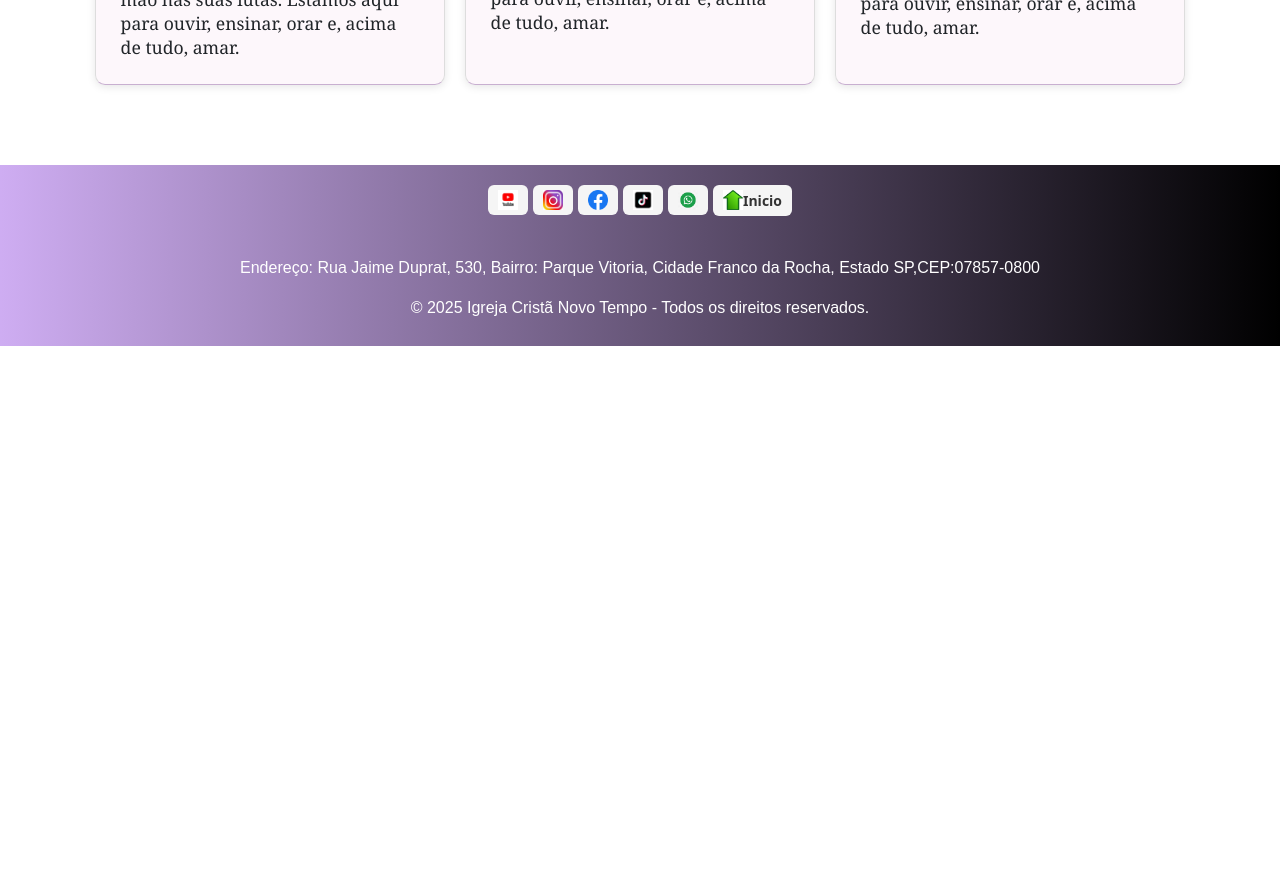
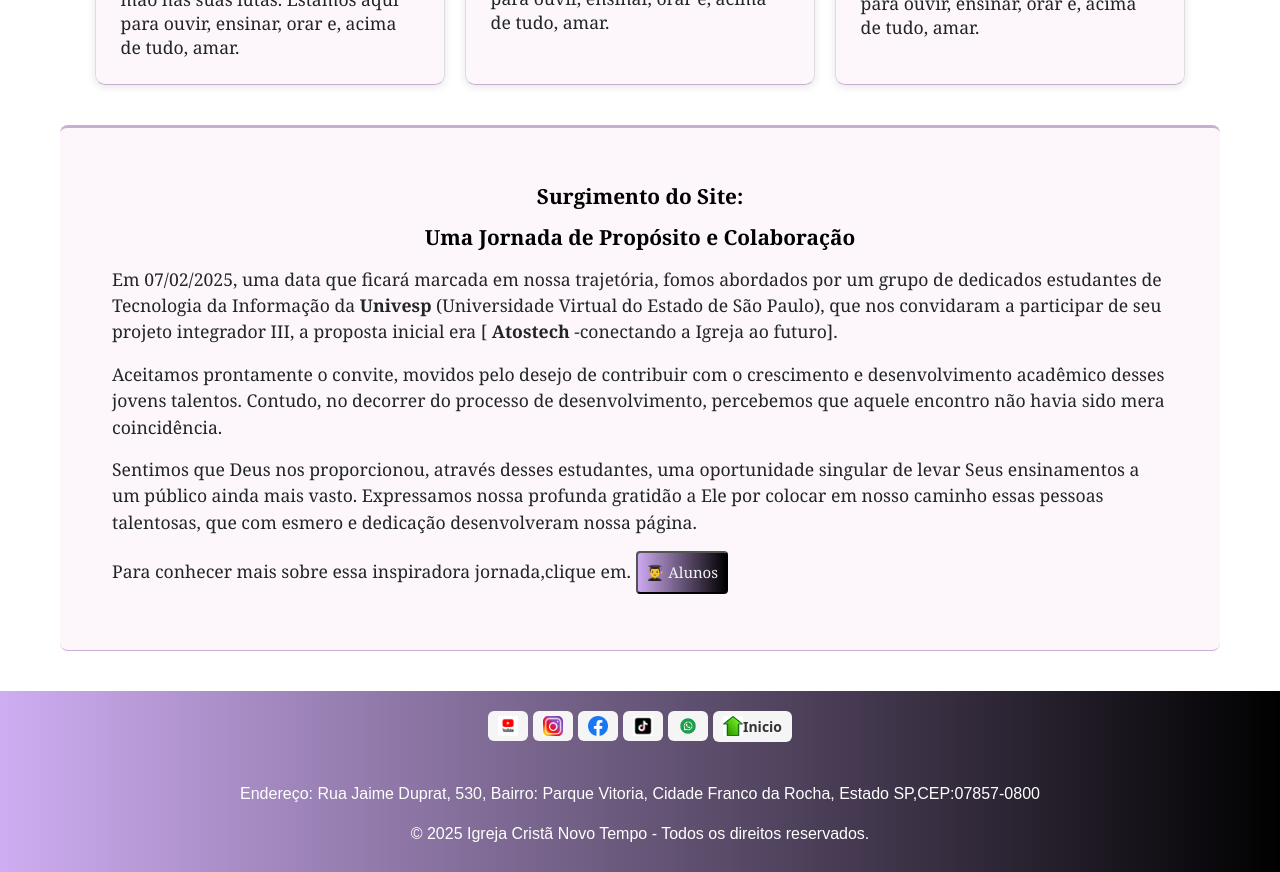
Before and after one commit to Andressa-Gomes/Atostech, an Angular app: page /whoweare in a window 1280 px wide. Shown: the part 4400-5272 px from the top of the page. Before the commit the page ends 4746 px from the top, so only its background shows below. Built offline with nearby package versions, Linux system fonts and the light colour scheme.

Commit message:
criando modal Alunos

```diff
--- a/src/app/who-are-we/who-are-we.component.css
+++ b/src/app/who-are-we/who-are-we.component.css
@@ -42,6 +42,8 @@
 p{
     font-size: 1.1rem;
     line-height: 1.5;
+
+
 
 }
 
@@ -142,6 +144,51 @@
 
 
 
+.hSite {
+    padding: 40px;
+    background-color: #f6e4f14b;
+    border-top: 0.2rem solid  #58137350;
+     border-bottom: 0.1rem solid #58137350;
+     border-radius: 0.5rem;
+  }
+
+  /* história site */
+
+.botao-link {
+
+     display: inline-block;
+    background: linear-gradient(to right, rgba(137, 56, 224, 0.41), black);
+    color: #f4f4f4;
+    font-size: 15px;
+     padding: 0.5rem;
+    text-decoration: none;
+    border-radius: 4px;
+    text-align: center;
+    cursor: pointer;
+
+
+}
+.botao-link:hover{
+    background:rgb(22, 22, 197);
+}
+
+.fechar-artigo {
+ display: inline-block;
+    background: linear-gradient(to right, rgba(137, 56, 224, 0.41), black);
+    color: white;
+    font-size: 15px;
+     padding: 0.5rem;
+    text-decoration: none;
+
+    border-radius: 4px;
+    text-align: center;
+    cursor: pointer;
+}
+
+.fechar-artigo:hover{
+    background:rgb(22, 22, 197);
+}
+
 /* Responsivo */
 @media (max-width: 768px) {
     .content-container,
--- a/src/app/who-are-we/who-are-we.component.html
+++ b/src/app/who-are-we/who-are-we.component.html
@@ -147,5 +147,49 @@
             </div>
         </section>
 
+
+        <section class="hSite">
+            <div class="container">
+
+              <div class="texto">
+                <h3 class="sub-titulo">Surgimento do Site:</h3>
+                <h3 class="sub-titulo">Uma Jornada de Propósito e Colaboração</h3>
+                <p>Em 07/02/2025, uma data que ficará marcada em nossa trajetória, fomos abordados por um grupo de dedicados estudantes de Tecnologia da Informação  da <strong>Univesp</strong>  (Universidade Virtual do Estado de São Paulo), que nos convidaram a participar de seu projeto integrador III, a proposta inicial era [ <strong>Atostech</strong> -conectando a Igreja ao futuro].</p>
+                <p>Aceitamos prontamente o convite, movidos pelo desejo de contribuir com o crescimento e desenvolvimento acadêmico desses jovens talentos. Contudo, no decorrer do processo de desenvolvimento, percebemos que aquele encontro não havia sido mera coincidência.</p>
+                <p>Sentimos que Deus nos proporcionou, através desses estudantes, uma oportunidade singular de levar Seus ensinamentos a um público ainda mais vasto. Expressamos nossa profunda gratidão a Ele por colocar em nosso caminho essas pessoas talentosas, que com esmero e dedicação desenvolveram nossa página.</p>
+
+
+                <p>
+  Para conhecer mais sobre essa inspiradora jornada,clique em.
+  <button (click)="mostrarAlunos = true" class="botao-link">👨‍🎓 Alunos</button>
+</p>
+
+<!-- O article só aparece quando mostrarAlunos for true -->
+@if (mostrarAlunos) {
+  <article class="alunos-box">
+  <p>
+    👨‍🎓 Alunos<br>
+    Adaildo S Da Silva,<br> Alyssa A Silva,<br>  Andressa R G Marques,<br>  Cristina F Silva,<br>
+    Cicero M F Silva,<br>  Jefferson R Silva,<br>  Maria Ap C Santos,<br>  Vanderley F Magalhães.
+    <br><br>
+    Em 07 de fevereiro de 2025, tivemos a honra de dar início a uma jornada que ultrapassou os limites acadêmicos. Como estudantes de Tecnologia da Informação da Univesp, buscávamos aplicar na prática os conhecimentos adquiridos ao longo do curso, e encontramos na Igreja Novo Tempo uma parceira generosa e acolhedora.<br>
+
+O projeto, inicialmente batizado de "Atostech – Conectando a Igreja ao Futuro", era, para nós, uma oportunidade de desenvolver habilidades técnicas e realizar um trabalho significativo. No entanto, com o passar dos dias, percebemos que aquilo se tornava muito mais do que um simples projeto curricular.
+
+Fomos acolhidos com carinho, respeito e confiança. Cada reunião, cada troca de ideias, cada desafio superado nos aproximava de algo maior: um propósito que unia tecnologia e fé. Sentimos que Deus guiava cada passo, fortalecendo nossa missão de usar o conhecimento para servir, impactar e transformar.
+
+Agradecemos profundamente à Igreja Novo Tempo por abrir as portas e os corações para que esse trabalho florescesse. Levamos conosco não só o aprendizado técnico, mas também o exemplo de fé, generosidade e união. Que essa parceria continue inspirando outros alunos e comunidades, mostrando que, quando se caminha com propósito, o futuro se torna mais próximo — e mais iluminado.
+
+    <!-- botão para fechar -->
+    <button (click)="mostrarAlunos = false" class="fechar-artigo">Fechar</button>
+  </p>
+</article>}
+
+              </div>
+            </div>
+          </section>
+
+
+
     </div>
 </div>
--- a/src/app/who-are-we/who-are-we.component.ts
+++ b/src/app/who-are-we/who-are-we.component.ts
@@ -1,11 +1,13 @@
 import { Component } from '@angular/core';
+import { CommonModule } from '@angular/common';
 
 @Component({
   selector: 'app-who-are-we',
-  imports: [],
+  standalone: true,
+  imports: [CommonModule],
   templateUrl: './who-are-we.component.html',
-  styleUrl: './who-are-we.component.css'
+  styleUrls: ['./who-are-we.component.css']
 })
 export class WhoAreWeComponent {
-
+  mostrarAlunos = false;
 }
```
